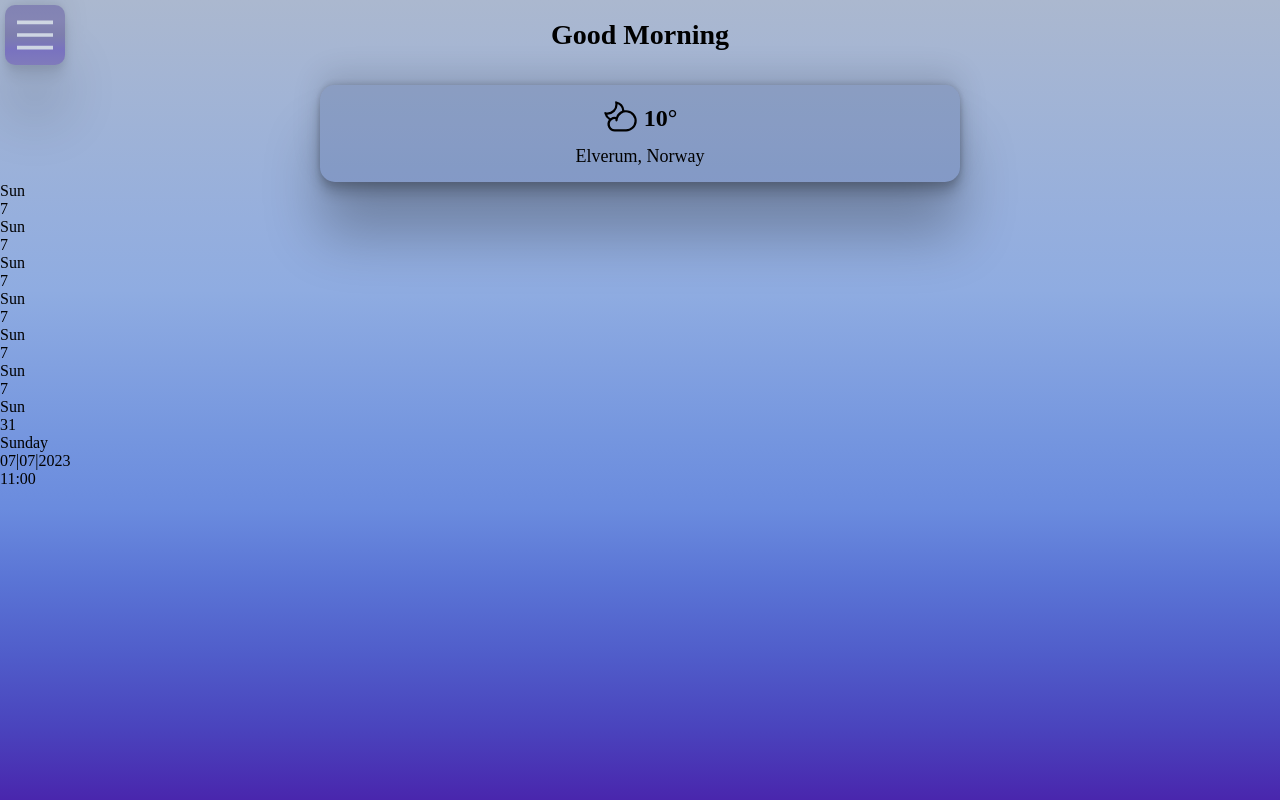
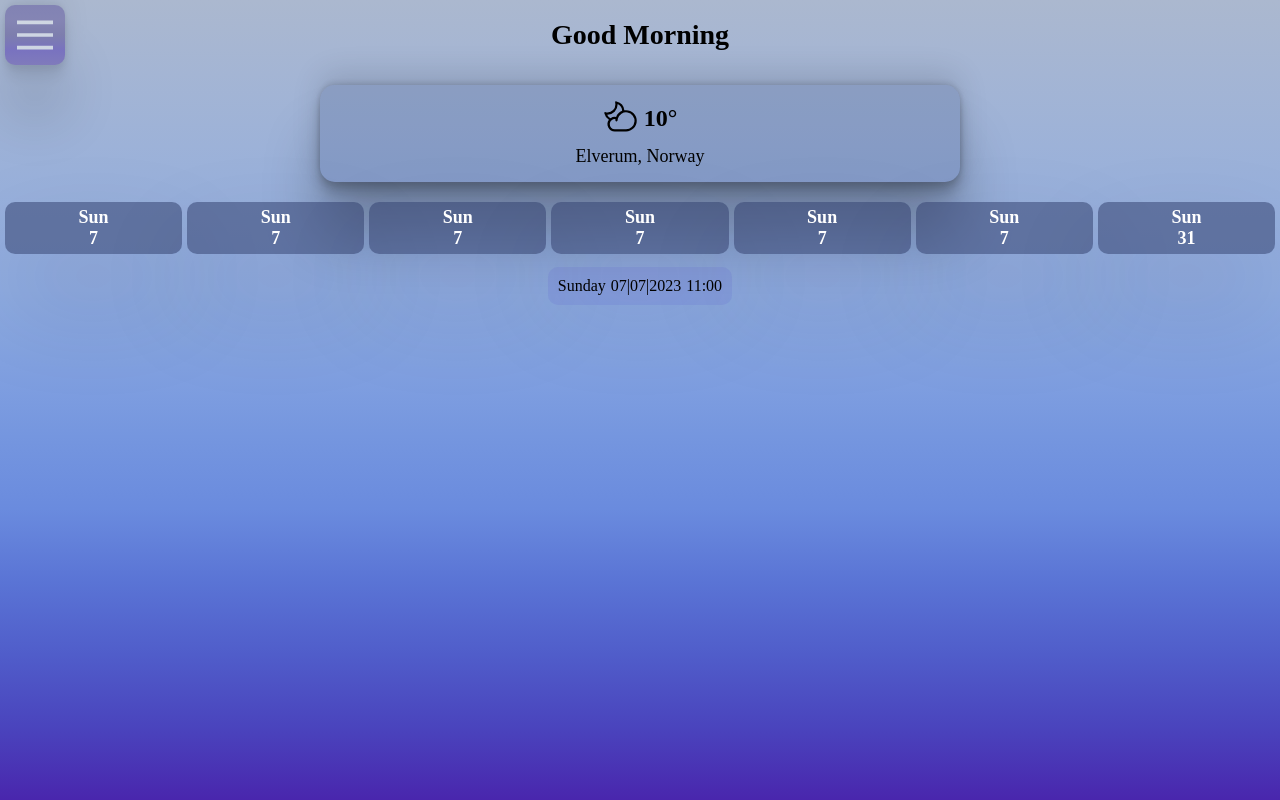
Before and after one commit to LucasDaSilva96/ToDo-App, a website built with webpack: page index.html in a window 1280 px wide. Built offline with nearby package versions, Linux system fonts and the light colour scheme.

Commit message:
Add structure and styling to the calender-clock-section

```diff
--- a/src/style.css
+++ b/src/style.css
@@ -60,6 +60,12 @@ body {
     #262c35,
     #24282e
   );
+}
+
+.main-container {
+  display: grid;
+  grid-template-rows: 1fr 0.5fr 1.5fr 0.5fr;
+  row-gap: 15px;
 }
 
 .menu-box {
@@ -169,6 +175,48 @@ body {
   font-size: 18px;
 }
 
+.calender-clock-section {
+  display: grid;
+  grid-template-rows: 1fr 0.5fr;
+}
+
+.calender-container {
+  display: grid;
+  padding: 5px;
+  grid-template-columns: repeat(7, 1fr);
+  column-gap: 5px;
+  align-items: center;
+}
+
+.calender-box-container {
+  box-shadow: rgba(17, 12, 46, 0.15) 0px 48px 100px 0px;
+  padding: 5px;
+  border-radius: 10px;
+  background-color: #38467291;
+  display: flex;
+  flex-direction: column;
+  align-items: center;
+  text-align: center;
+}
+
+.day-div p,
+.day-date-div p {
+  font-size: 18px;
+  font-weight: bold;
+  color: rgb(255, 255, 255);
+}
+
+.clock-container {
+  margin-top: 8px;
+  border-radius: 10px;
+  padding: 10px;
+  background-color: #5049ca1e;
+  justify-self: center;
+  display: flex;
+  align-items: center;
+  gap: 5px;
+}
+
 /* Reusable classes */
 .hidden {
   display: none;
```
